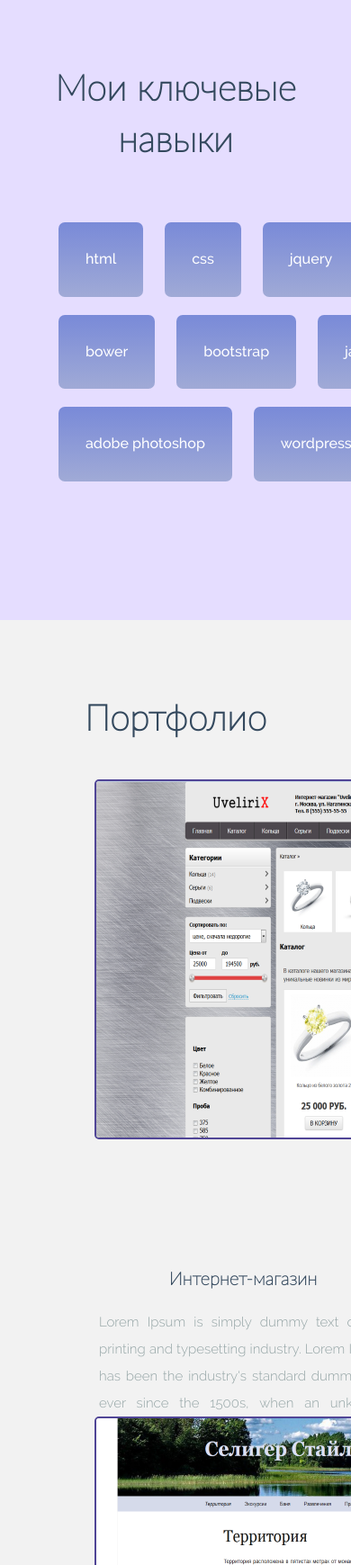
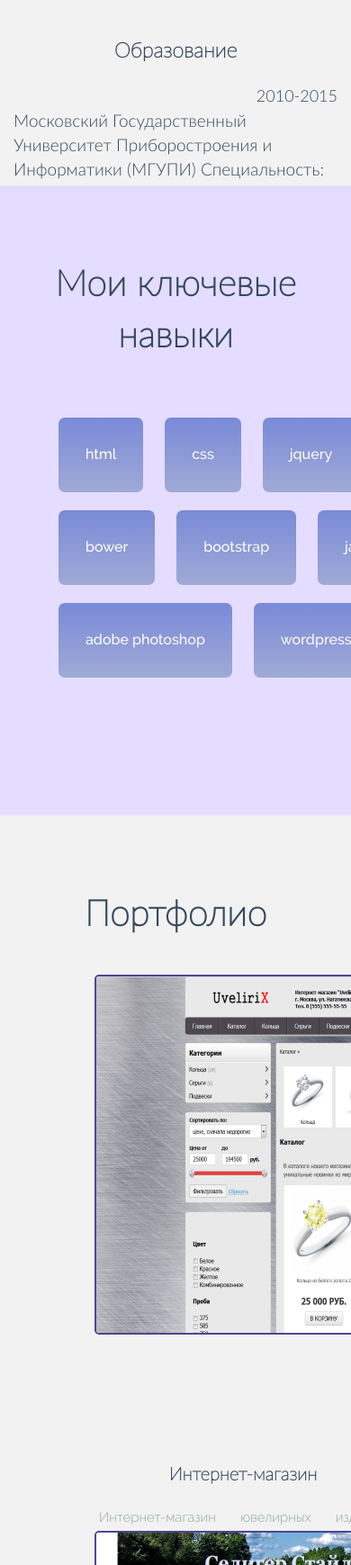
Before and after one commit to ilkalyuzhny/my-visit-adapt, a website: page app/index.html in a window 390 px wide. Shown: the part 2180-3919 px from the top of the page at 90% size. Drawn offline with nearby package versions, Linux system fonts and the light colour scheme.

Commit message:
end version not animation

```diff
--- a/app/css/main.css
+++ b/app/css/main.css
@@ -143,22 +143,6 @@ img-responsive {
 	color: #A6AFDB;
 	transition: 1s;
 }
-/*.info-block {
-  float: left;
-  position: relative;
-  top: 175px;
-  line-height: 22px;
-  color: #fff;
-  font-size: 16px;
-  font-family: 'Raleway  Light';
-  letter-spacing: 0.035em;
-}
-.info-text {
-  color: #fff;
-  font-size: 18px;
-  font-family: 'Raleway Medium';
-}*/
-
 /**Section slide end*/
 
 /**Section slide About start*/
@@ -297,6 +281,28 @@ img-responsive {
 	position: relative;
 	top: 18px;
 	left: 20px;
+}
+.education {
+	position: relative;
+	top: 50px;
+}
+.about-education-h3 {
+	color: #34495e;
+	font-family: 'Lato';
+	font-size: 2.3rem;
+	text-align: center;
+}
+.dates {
+	color: #34495e;
+	font-family: 'Lato Light';
+	font-size: 1.8rem;
+	text-align: right;
+}
+.education-text {
+	color: #34495e;
+	font-family: 'Lato Light';
+	font-size: 1.9rem;
+	text-align: left;
 }
 /**Section slide About end*/
 
--- a/app/index.html
+++ b/app/index.html
@@ -155,10 +155,22 @@
             </div>
           </div>
         </div>
+        <div class="education">
+          <h3 class="about-education-h3">Образование</h3>
+          <div class="col-md-3">
+            <div class="dates">2010-2015</div>
+          </div>
+          <div class="col-md-9">
+            <div class="education-text">
+              Московский Государственный Университет Приборостроения и Информатики (МГУПИ)
+              Специальность: "Вычислительные машины, комплексы, системы и сети"
+            </div>
+          </div>
+        </div>
       </div>
     </div>
   </section>
-  <section id=box3 class="myskills">
+  <section id="box3" class="myskills">
     <div class="container">
       <div class="row">
         <h2 class="header-text-portf">Мои ключевые навыки</h2>
@@ -206,11 +218,8 @@
                 <div class="">
                   <h3 class="header-h3">Интернет-магазин</h3>
                   <div class="project-info">
-                    Lorem Ipsum is simply dummy text of the printing and
-                    typesetting industry. Lorem Ipsum has been the industry's
-                    standard dummy text ever since the 1500s, when an unknown
-                    printer took a galley of type and scrambled it to make a
-                    type specimen book.
+                    Интернет-магазин ювелирных изделий uvelirix.hol.es реализован
+                    на платформе Moguta.CMS с переработкой дизайна.
                   </div>
                 </div>
               </li>
@@ -230,11 +239,8 @@
                 <div class="">
                   <h3 class="header-h3">Представительский сайт</h3>
                   <div class="project-info">
-                    Lorem Ipsum is simply dummy text of the printing and
-                    typesetting industry. Lorem Ipsum has been the industry's
-                    standard dummy text ever since the 1500s, when an unknown
-                    printer took a galley of type and scrambled it to make a
-                    type specimen book.
+                    Представительский сайт селигер-стайл.рф реализован на
+                    платформе Wordpress с переработкой дизайна базового шаблона.
                   </div>
                 </div>
               </li>
@@ -254,11 +260,8 @@
                 <div class="">
                   <h3 class="header-h3">Церковно-приходской сайт</h3>
                   <div class="project-info">
-                    Lorem Ipsum is simply dummy text of the printing and
-                    typesetting industry. Lorem Ipsum has been the industry's
-                    standard dummy text ever since the 1500s, when an unknown
-                    printer took a galley of type and scrambled it to make a
-                    type specimen book.
+                    Церковно-приходской сайт храма Николая Чудотворца с. Вёска
+                    реализован на платформе Wordpress.
                   </div>
                 </div>
               </li>
@@ -430,12 +433,42 @@
       });
     });
   </script-->
+  <!--script type="text/javascript">
+  $(document).ready(function(){
+	$("#menu").on("click","a", function (event) {
+		//отменяем стандартную обработку нажатия по ссылке
+		event.preventDefault();
+
+		//забираем идентификатор бока с атрибута href
+		var id  = $(this).attr('href'),
+
+		//узнаем высоту от начала страницы до блока на который ссылается якорь
+			top = $(id).offset().top;
+
+		//анимируем переход на расстояние - top за 1500 мс
+		$('body,html').animate({scrollTop: top}, 1500);
+	});
+});
+  </script-->
+
+  <script type="text/javascript" src="https://ajax.googleapis.com/ajax/libs/jquery/1.10.1/jquery.min.js"></script>
+
+  <script type="text/javascript">
+ $(document).ready(function(){
+    $("#menu").on("click","a", function (event) {
+        event.preventDefault();
+        var id  = $(this).attr('href'),
+            top = $(id).offset().top;
+        $('body,html').animate({scrollTop: top}, 1500);
+    });
+});
+</script>
 
   <script src="bower/jquery/jquery.js"></script>
   <script src="libs/fancybox/jquery.fancybox.pack.js"></script>
   <script src="js/common.js"></script>
-  <script src="js/scroll.js"></script>
-  <script src="js/scriptblocker.js"></script>
+  <!--script src="js/scroll.js"></script-->
+  <!--script src="js/scriptblocker.js"></script-->
   <!--script src="https://code.jquery.com/jquery-1.11.3.min.js"></script-->
 	<!--script src="script.js"></script-->
   <!--script src="js/main.js"></script-->
```
